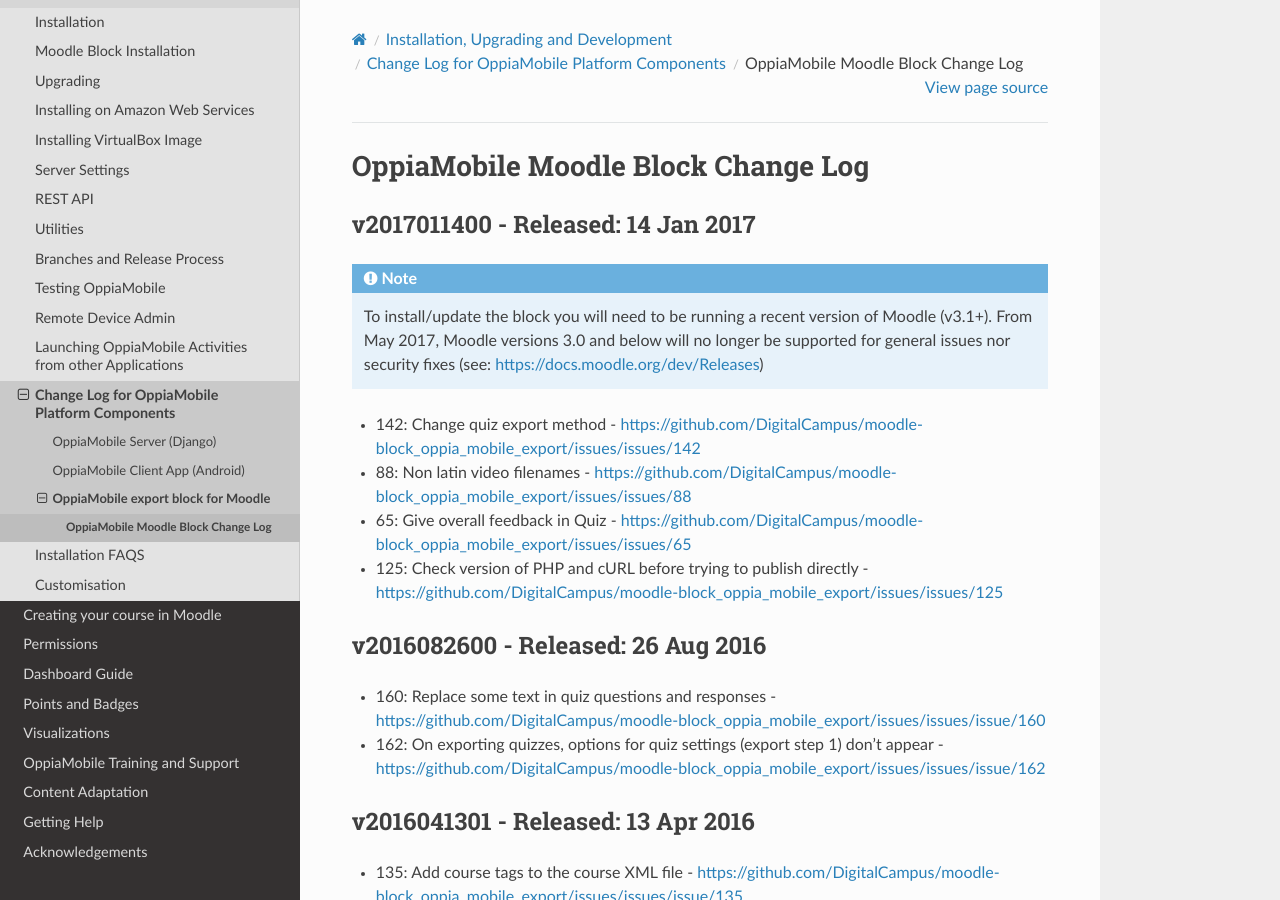
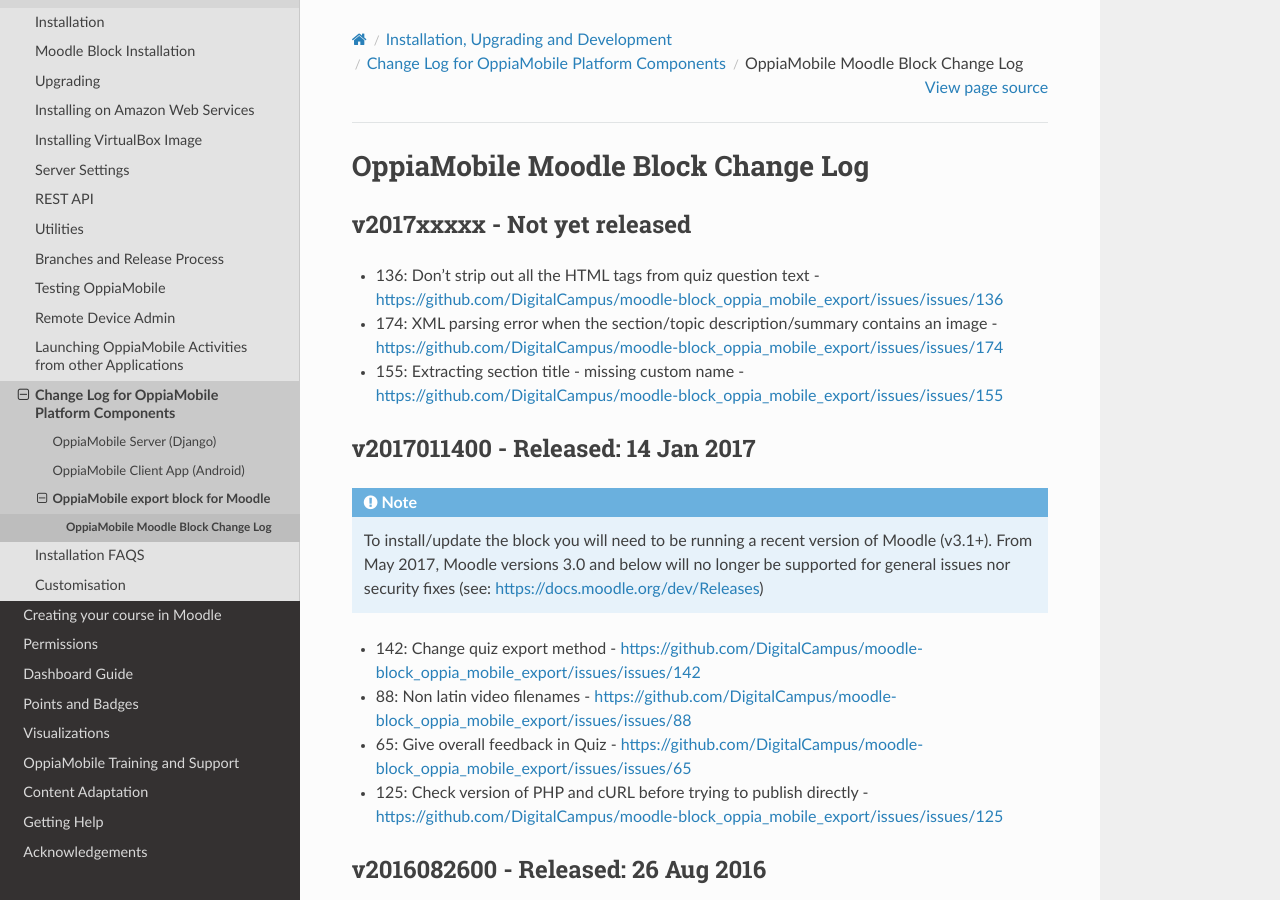
Before and after one commit to DigitalCampus/django-oppia, a Sphinx documentation site: the page built from docs/dev/changelog_moodleblock.rst, in a window 1280 px wide and 900 px high. Built offline with Sphinx 7.4.7 and the Read the Docs theme 2.0.0, drawn with Linux system fonts in a browser that asks for light colours; the version number is read from the project's files by our own code.

Commit message:
update docs

```diff
--- a/docs/dev/changelog_moodleblock.rst
+++ b/docs/dev/changelog_moodleblock.rst
@@ -1,6 +1,14 @@
 OppiaMobile Moodle Block Change Log
 =====================================
 
+.. _blockv2017xxxxx:
+
+v2017xxxxx - Not yet released
+-------------------------------------
+
+* 136: Don't strip out all the HTML tags from quiz question text - https://github.com/DigitalCampus/moodle-block_oppia_mobile_export/issues/issues/136
+* 174: XML parsing error when the section/topic description/summary contains an image - https://github.com/DigitalCampus/moodle-block_oppia_mobile_export/issues/issues/174
+* 155: Extracting section title - missing custom name - https://github.com/DigitalCampus/moodle-block_oppia_mobile_export/issues/issues/155
 
 .. _blockv2017011400:
 
```
